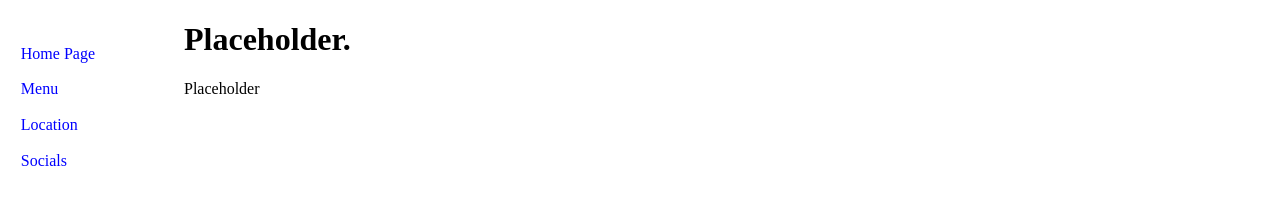
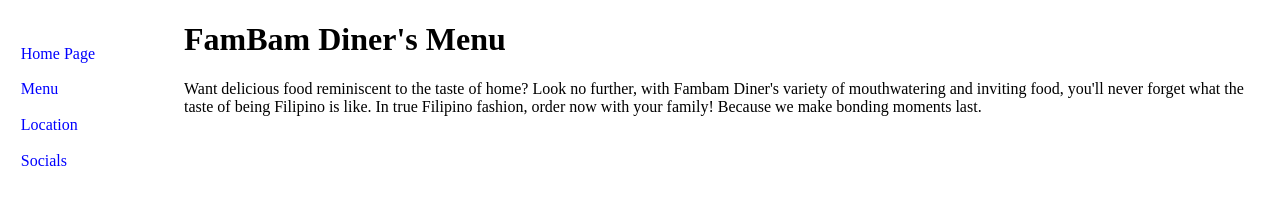
Before and after one commit to CatCathOrds/FamBam-Diner, a plain HTML site: page Menu.html in a window 1280 px wide. Drawn offline with Linux system fonts and the light colour scheme.

Commit message:
Update Menu.html

```diff
--- a/Menu.html
+++ b/Menu.html
@@ -48,9 +48,9 @@
 </ul>
 
 <!-- Main content -->
-<h1>Placeholder.</h1>
+<h1>FamBam Diner's Menu</h1>
 
-<p>Placeholder</p>
+<p>Want delicious food reminiscent to the taste of home? Look no further, with Fambam Diner's variety of mouthwatering and inviting food, you'll never forget what the taste of being Filipino is like. In true Filipino fashion, order now with your family! Because we make bonding moments last. </p>
 
 
 </body>
```
